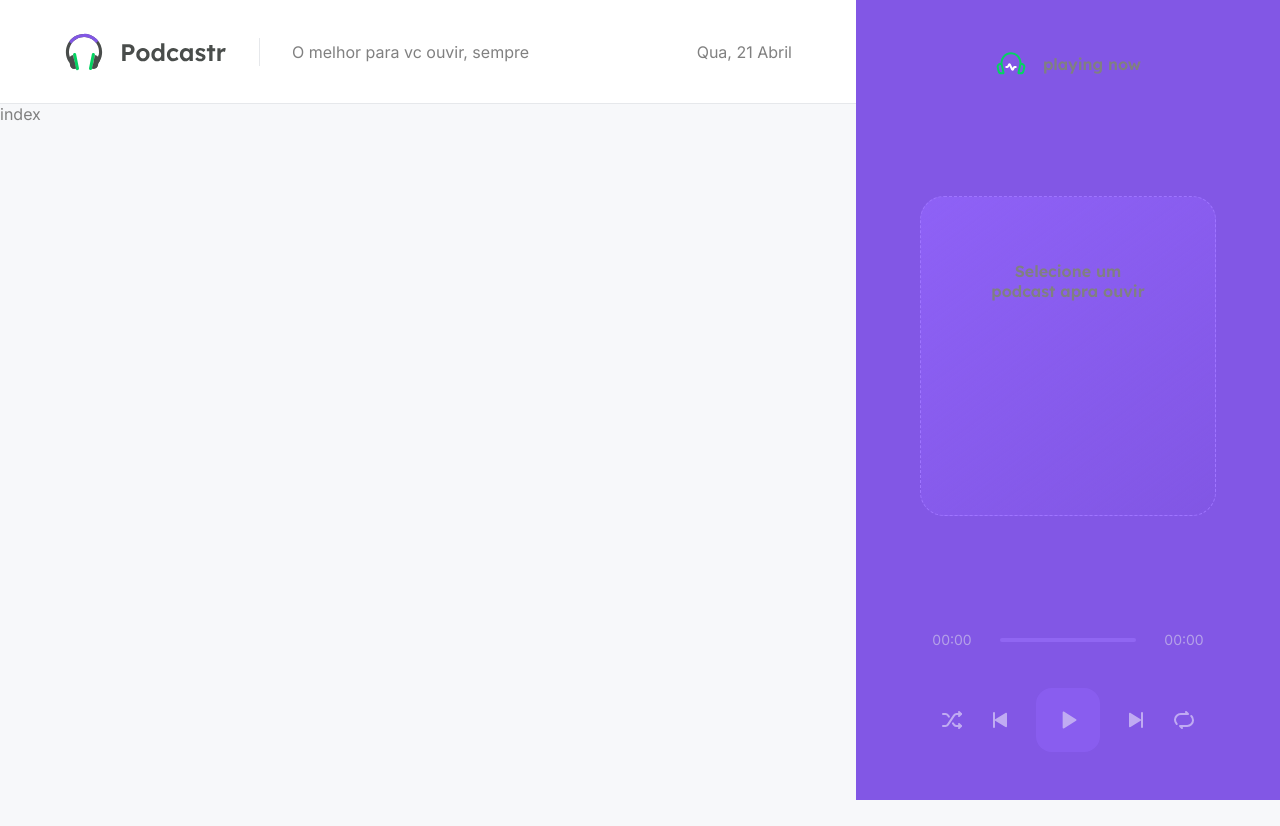
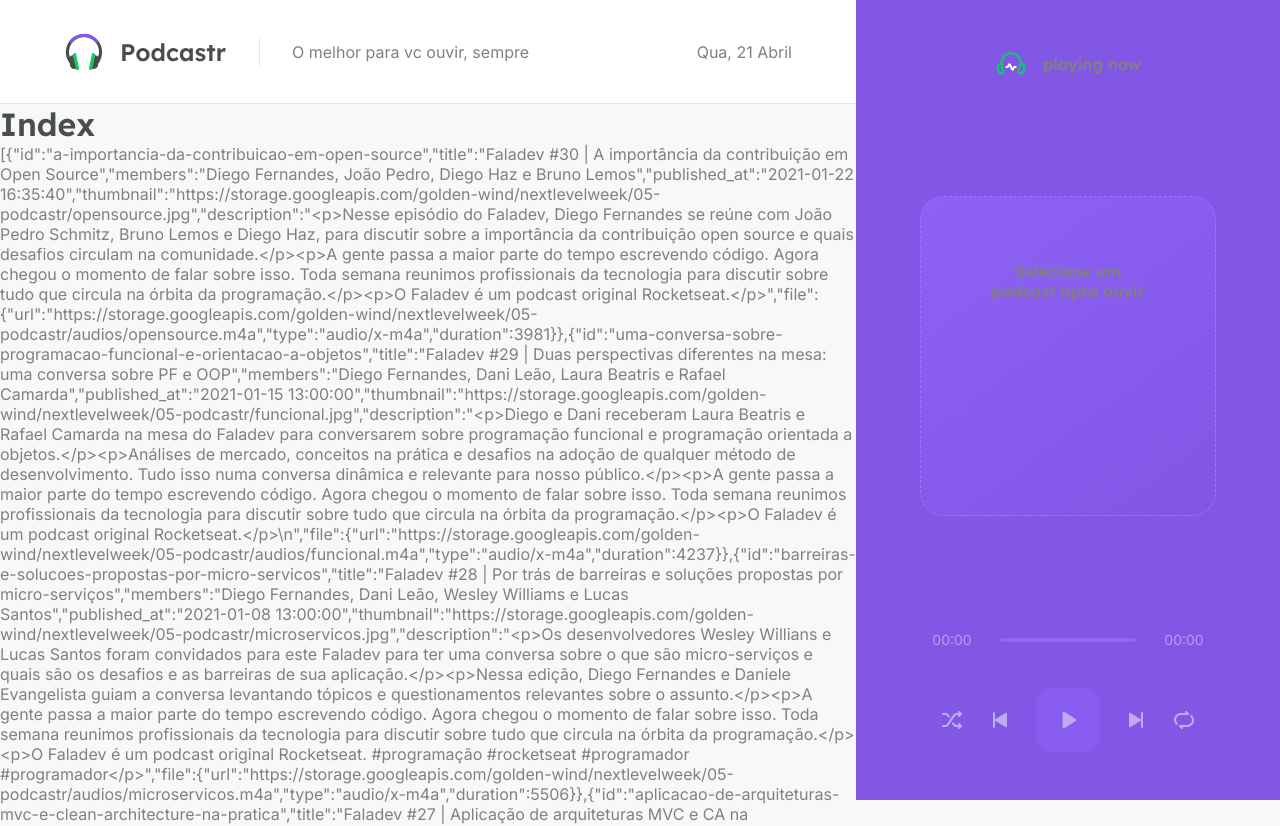
Before and after one commit to dekopossas/podcasterNLW, a Next.js app in the folder podcaster-nlw-next/: page / in a window 1280 px wide. Shown: the top 826 px of the page. Before the commit the page ends 800 px from the top, so only its background shows below. Built offline with nearby package versions, Linux system fonts and the light colour scheme; data requests are answered from the project's data file.

Commit message:
fetch estruturado para SSG

```diff
--- a/podcaster-nlw-next/src/pages/index.tsx
+++ b/podcaster-nlw-next/src/pages/index.tsx
@@ -1,13 +1,19 @@
-import { useEffect } from 'react';
-
-export default function Home() {
-useEffect(() => {
-  fetch('http://localhost:3333/episodes')
-    .then(response => response.json())
-    .then(data => console.log(data))
-}, []);
-
+export default function Home(props) {
   return (
-    <div>index</div>
+    <div>
+      <h1>Index</h1>
+      <p>{JSON.stringify(props.episodes)}</p>
+    </div>
   )
 }
+
+export async function getServerSideProps() {
+  const response = await fetch('http://localhost:3333/episodes')
+  const data = await response.json();
+
+  return {
+    props: {
+      episodes: data,
+    }
+  }
+}
```
